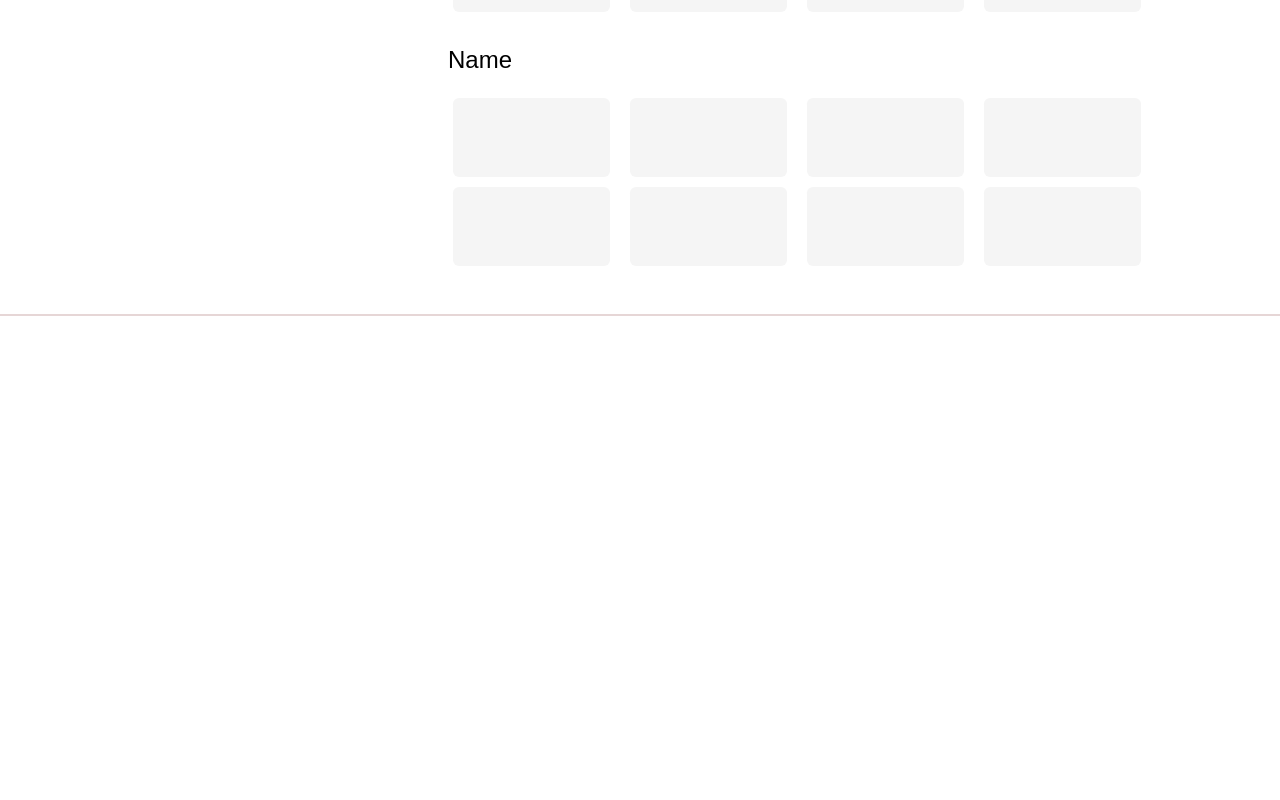
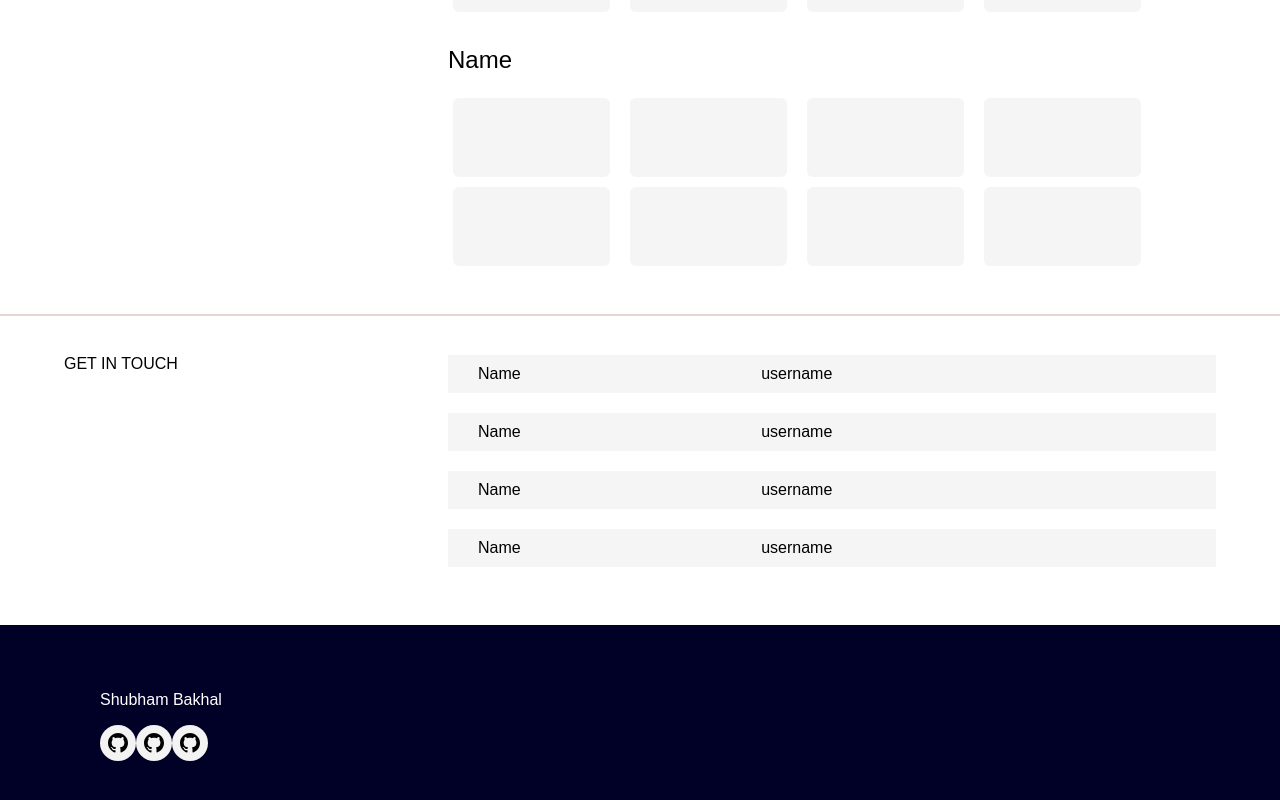
Before and after one commit to shubham-bakhal/my-site, a Next.js app: page / in a window 1280 px wide. Shown: the part 3044-3844 px from the top of the page. Before the commit the page ends 3380 px from the top, so only its background shows below. Built offline with nearby package versions, Linux system fonts and the light colour scheme; a web font is replaced by a local one.

Commit message:
getintouch and footer added

```diff
--- /dev/null
+++ b/components/Footer.js
@@ -0,0 +1,24 @@
+import Image from 'next/image';
+import styles from '../styles/Footer.module.css';
+import Github from '../assets/Github.svg';
+
+const Footer = () => {
+  return (
+    <footer className={`${styles.footer}`}>
+      <p>Shubham Bakhal</p>
+      <div className={`display_flex_row ${styles.profiles}`}>
+        <a href="">
+          <Image src={Github} alt="Github" />
+        </a>
+        <a href="">
+          <Image src={Github} alt="Github" />
+        </a>
+        <a href="">
+          <Image src={Github} alt="Github" />
+        </a>
+      </div>
+    </footer>
+  );
+};
+
+export default Footer;
--- /dev/null
+++ b/components/GetInTouch.js
@@ -0,0 +1,19 @@
+import styles from '../styles/GetInTouch.module.css';
+import GetInTouchCard from './GetInTouchCard';
+import Line from './Line';
+
+const GetInTouch = () => {
+  return (
+    <div className={`${styles.container}`}>
+      <span>GET IN TOUCH</span>
+      <div>
+        <GetInTouchCard />
+        <GetInTouchCard />
+        <GetInTouchCard />
+        <GetInTouchCard />
+      </div>
+    </div>
+  );
+};
+
+export default GetInTouch;
--- /dev/null
+++ b/components/GetInTouchCard.js
@@ -0,0 +1,11 @@
+import styles from '../styles/GetInTouchCard.module.css'
+
+const GetInTouchCard = () => {
+  return (
+    <div className={`${styles.card}`}>
+        <span>Name</span> <a href="#"><span>username</span></a>
+    </div>
+  )
+}
+
+export default GetInTouchCard
--- a/components/Skills.js
+++ b/components/Skills.js
@@ -7,7 +7,7 @@ const Skills = () => {
   return (
     <>
       <div className={styles.container}>
-        <p>Skills</p>
+        <p className={`title`}>Skills</p>
         <div>
           <Skill />
           <Skill />
--- a/pages/index.js
+++ b/pages/index.js
@@ -1,10 +1,12 @@
 import Award from '../components/Award';
 import Experince from '../components/Experince';
+import GetInTouch from '../components/GetInTouch';
 import Header from '../components/Header';
 import Hero from '../components/Hero';
 import Projects from '../components/Projects';
 import Skills from '../components/Skills';
 import Writing from '../components/Writing';
+import Footer from '../components/Footer';
 
 export default function Home() {
   return (
@@ -16,6 +18,8 @@ export default function Home() {
       <Award />
       <Writing />
       <Skills />
+      <GetInTouch />
+      <Footer />
     </div>
   );
 }
--- /dev/null
+++ b/styles/Footer.module.css
@@ -0,0 +1,12 @@
+.footer{
+    padding: 50px 100px;
+    background: #010027;
+    color: white;
+    min-height: 55vh;
+}
+
+.profiles{
+    align-items: center;
+    justify-content: left;
+
+}
--- /dev/null
+++ b/styles/GetInTouch.module.css
@@ -0,0 +1,5 @@
+.container{
+    display: grid;
+    grid-template-columns: 1fr 2fr;
+    margin: 3% 5%;
+}
--- /dev/null
+++ b/styles/GetInTouchCard.module.css
@@ -0,0 +1,9 @@
+.card{
+    display: grid;
+    grid-template-columns: 1fr 1.5fr;
+    align-items: center;
+    justify-content: space-between;
+    background-color: #F5F5F5;
+    padding: 10px 30px;
+    margin-bottom: 20px;
+}
```
